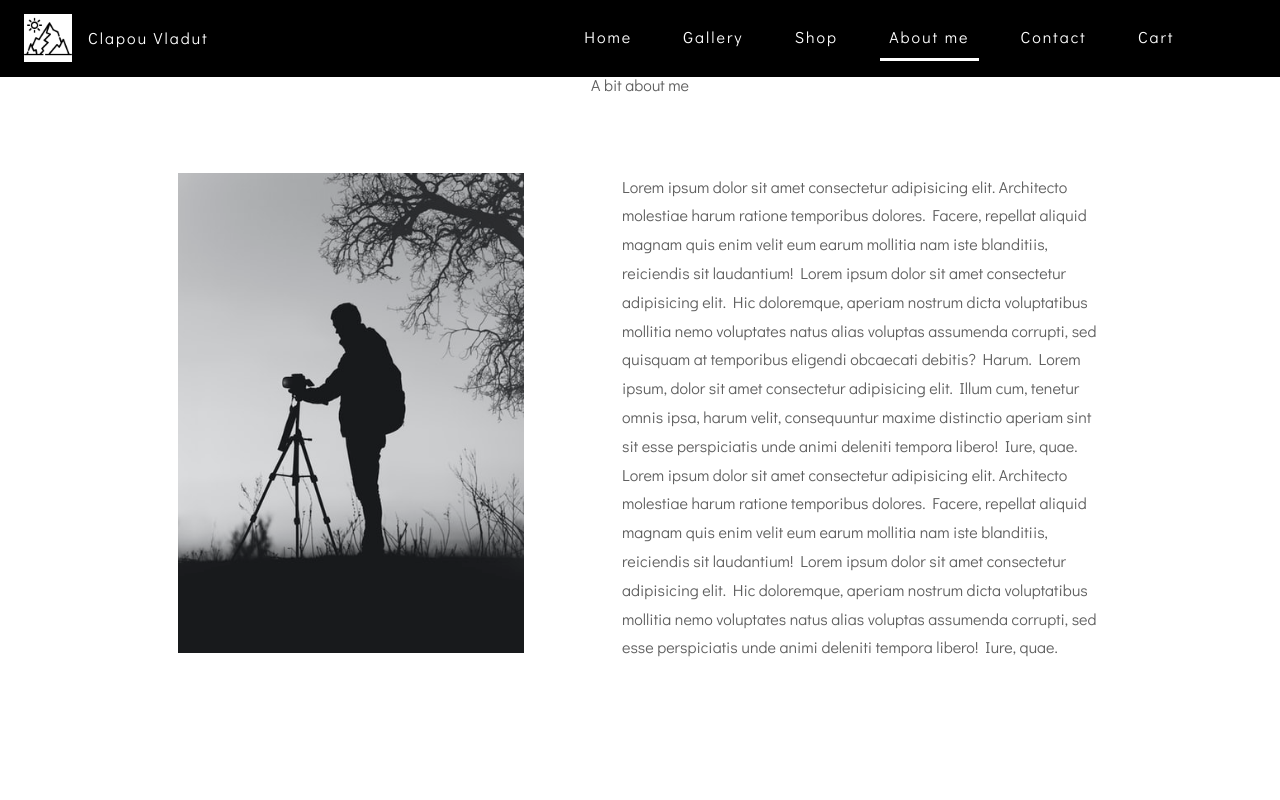
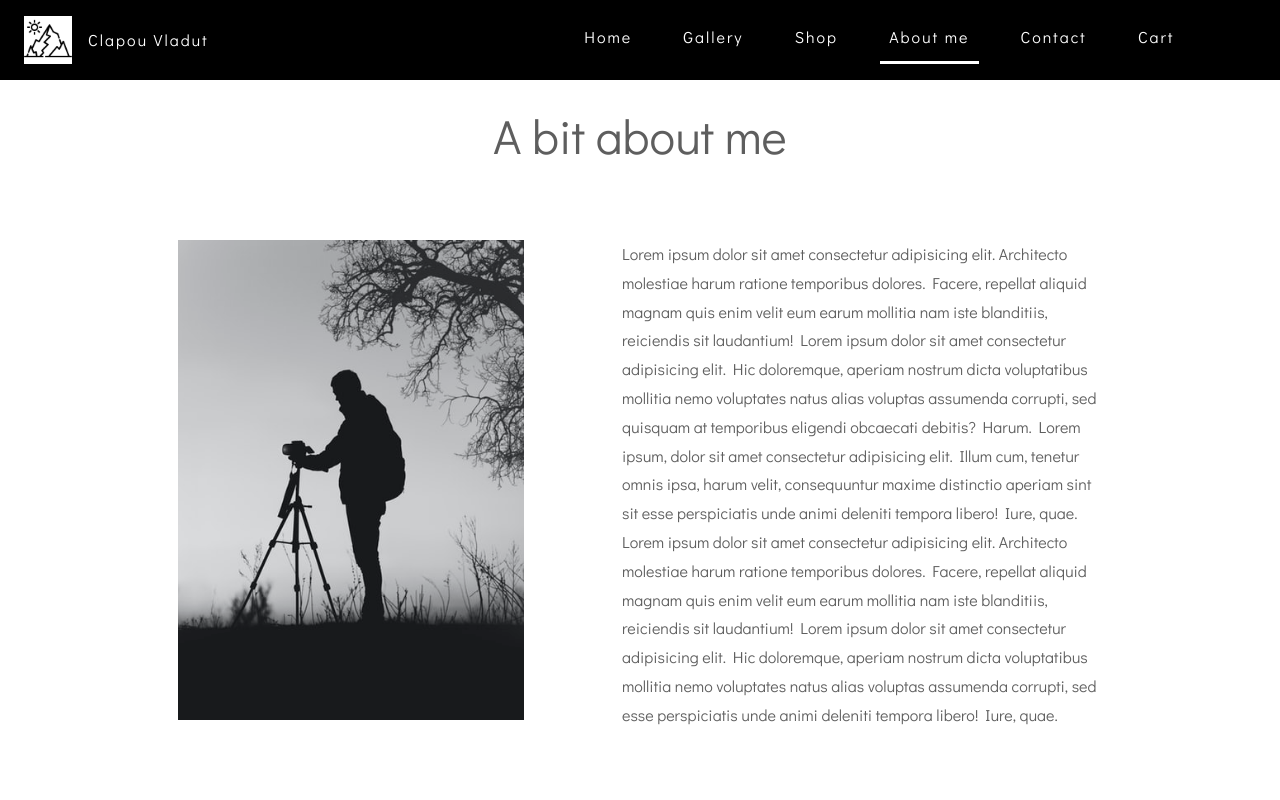
Before and after one commit to vladutclp/react-photo-gallery, a React (Create React App) app: page /aboutme in a window 1280 px wide. Shown: the top 800 px of the page. Built offline with nearby package versions, Linux system fonts and the light colour scheme.

Commit message:
Style improvement and variable use for font color

```diff
--- a/src/Components/AboutMe/AboutMe.js
+++ b/src/Components/AboutMe/AboutMe.js
@@ -4,7 +4,7 @@ import classes from './AboutMe.module.scss';
 const AboutMe = () => {
   return (
     <div className={classes.aboutMe}>
-      <h1>A bit about me</h1>
+      <h1 className={classes.aboutMe__heading}>A bit about me</h1>
       <section className={classes.aboutMe__section}>
         <img src={photo1} alt='photo of myself' />
         <p>
--- a/src/Components/AboutMe/AboutMe.module.scss
+++ b/src/Components/AboutMe/AboutMe.module.scss
@@ -1,9 +1,16 @@
+@import '../../sassStyles/variable';
+
 .aboutMe {
     display: flex;
     align-items: center;
     justify-content: center;
     flex-direction: column;
-    color: rgba(26,26,26,.7);
+    color: $font-color-primary;
+
+    &__heading {
+        font-size: 3rem;
+        padding-top: 2rem;
+    }
 
     &__section {
         width: 70rem;
--- a/src/Components/Cart/Cart.module.scss
+++ b/src/Components/Cart/Cart.module.scss
@@ -1,3 +1,5 @@
+@import '../../sassStyles/variable';
+
 .cart {
   margin: 0 auto;
   display: flex;
@@ -5,13 +7,11 @@
   justify-content: center;
   flex-direction: column;
   box-sizing: border-box;
-  // border: 3px solid red;
   padding: 5rem 15rem;
-
-  // color: #979797;
+  min-height: calc(100vh - 20rem);
   &__heading {
     font-size: 2rem;
-    border-bottom: 1px solid #979797;
+    border-bottom: 1px solid $font-color-primary;
 
     padding-bottom: 2rem;
   }
@@ -22,7 +22,6 @@
 
   &__totalPrice {
     text-align: end;
-    // border: 3px solid red;
     padding: 1rem 0;
     font-size: 1.1rem;
   }
@@ -30,10 +29,5 @@
   &__totalPriceValue {
     font-size: 1.2rem;
     margin-left: 1rem;
-    color: black;
   }
 }
-
-.cartWrapper {
-  // border:2px solid magenta;
-}
--- a/src/Components/Cart/CartItem.module.scss
+++ b/src/Components/Cart/CartItem.module.scss
@@ -1,3 +1,5 @@
+@import '../../sassStyles/variable';
+
 .cartItem {
   height: 10rem;
   width: 50rem;
@@ -7,7 +9,8 @@
   align-items: center;
   justify-content: space-between;
   padding: 2rem 5rem;
-  color: #979797;
+  color: $font-color-primary;
+
 
   &__Image {
     height: auto;
--- a/src/Components/UI/NavBar/NavBar.module.scss
+++ b/src/Components/UI/NavBar/NavBar.module.scss
@@ -2,6 +2,7 @@
 @import url('https://fonts.googleapis.com/css2?family=Lato&display=swap');
 .navbar {
     padding: 1rem 5rem;
+    height: 3rem;
     display: flex;
     justify-content: flex-end;
     background-color: black;
--- a/src/sassStyles/_variable.scss
+++ b/src/sassStyles/_variable.scss
@@ -6,8 +6,5 @@ $color-gray-dark: #777;
 $color-white: #fff;
 $color-black: #000;
 
-$font-color-primary: rgb(197, 197, 197);
-
-$primary-color: red;
-$secondary-color: red;
-$tertiary-color: red;
+$font-color-primary: rgba(26,26,26,.7);
+$font-color-primary-darker: rgba(26,26,26,.8);
```
